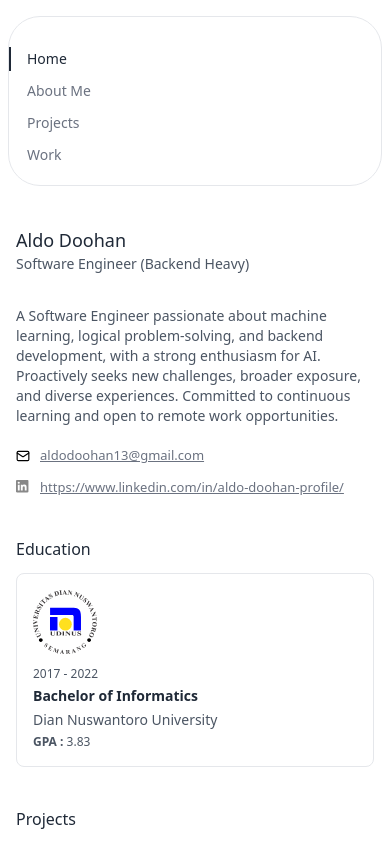
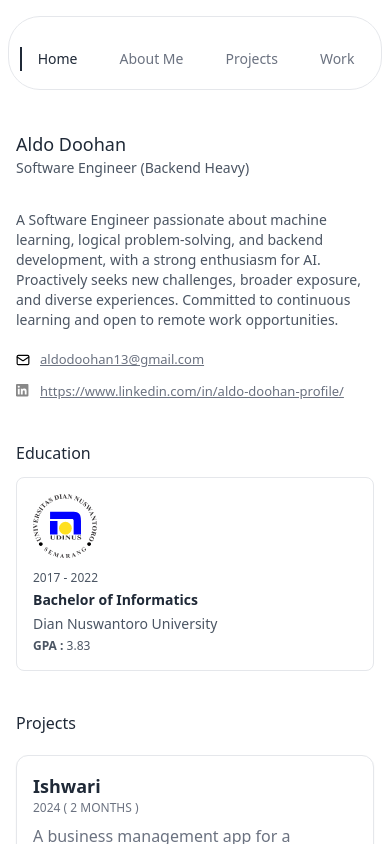
Before and after one commit to meowjestic/meowjestic.github.io, a Nuxt app: page / in a window 390 px wide. Shown: the top 844 px of the page. Built offline with nearby package versions, Linux system fonts and the light colour scheme.

Commit message:
Update index.vue

```diff
--- a/pages/index.vue
+++ b/pages/index.vue
@@ -31,7 +31,7 @@
                 class="block hs-collapse overflow-hidden transition-all duration-300 basis-full grow"
                 aria-labelledby="hs-navbar-header-floating-collapse">
                 <div
-                    class="flex flex-col md:flex-row md:items-center md:justify-center gap-2 md:gap-3 mt-3 md:mt-0 py-2 md:py-0 md:ps-7">
+                    class="flex flex-row items-center justify-center gap-2 md:gap-3 mt-3 md:mt-0 py-2 md:py-0 md:ps-7">
                     <a class="py-0.5 md:py-3 px-4 md:px-1 border-s-2 md:border-s-0 md:border-b-2 border-gray-800 font-medium text-gray-800 focus:outline-none"
                         href="#" aria-current="page">Home</a>
                     <a class="py-0.5 md:py-3 px-4 md:px-1 border-s-2 md:border-s-0 md:border-b-2 border-transparent text-gray-500 hover:text-gray-800 focus:outline-none"
```
